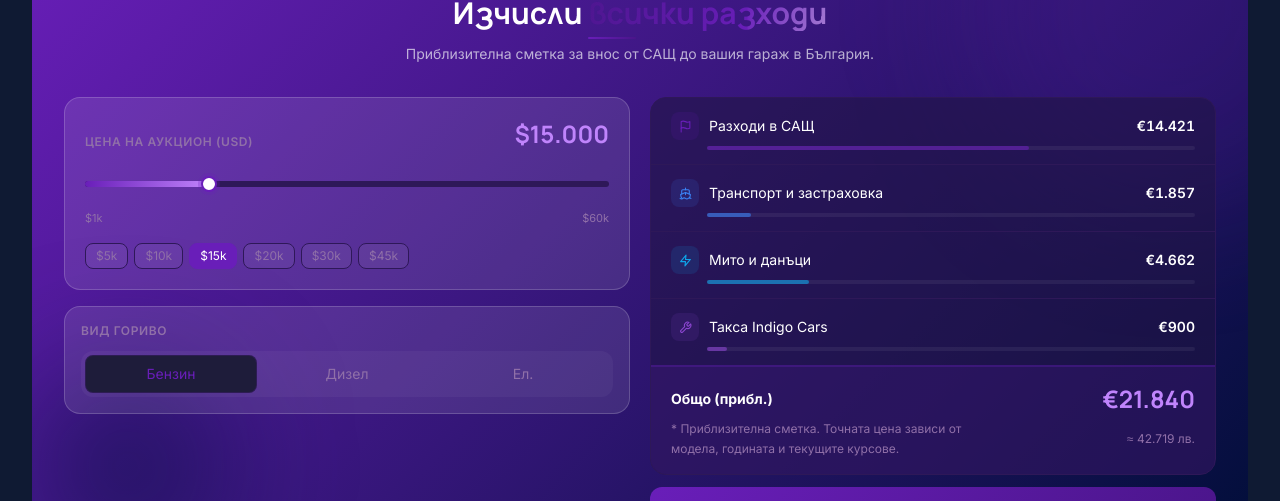
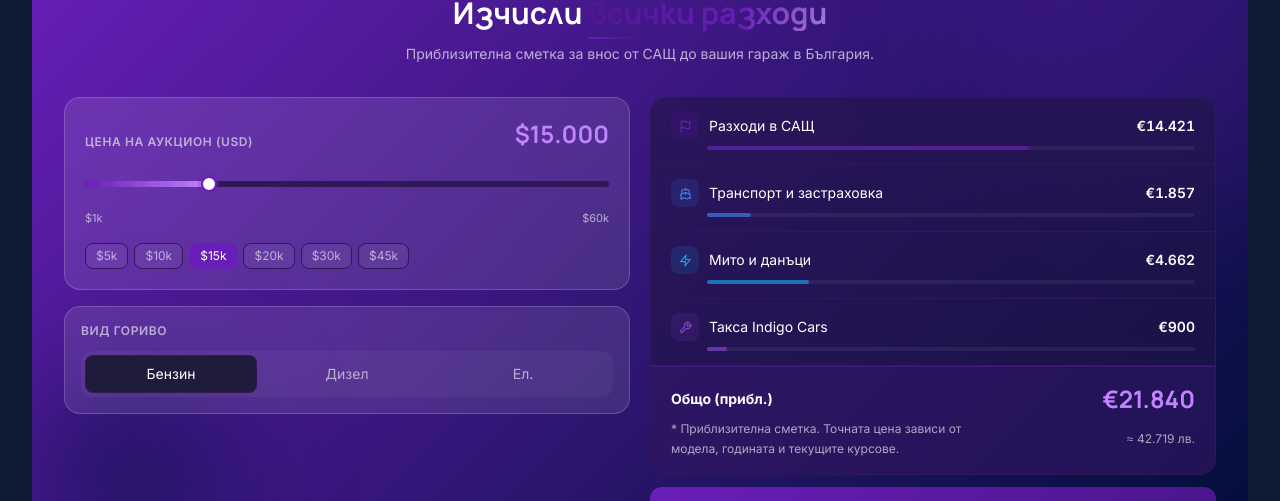
Before and after one commit to xvxvxvxvxv1914/Indigo_Cars, a Next.js app: page / in a window 1280 px wide. Shown: the part 7068-7569 px from the top of the page. Built offline with nearby package versions, Linux system fonts and the light colour scheme; no server answers; the database is empty.

Commit message:
fix: improve calculator contrast in dark mode — brighter labels, white text on selected fuel button

```diff
--- a/src/components/Calculator.tsx
+++ b/src/components/Calculator.tsx
@@ -85,7 +85,7 @@ export default function Calculator({ embed = false }: { embed?: boolean }) {
 
   const cardBg     = embed ? 'rgba(255,255,255,0.08)' : light ? '#ffffff' : 'rgba(32,21,69,0.6)';
   const cardBorder = embed ? '1px solid rgba(255,255,255,0.12)' : light ? '1px solid #E7E4F0' : '1px solid #2e1858';
-  const labelColor = embed ? 'rgba(231,228,240,0.65)' : light ? '#5a3a8a' : '#9070a8';
+  const labelColor = embed ? 'rgba(231,228,240,0.65)' : light ? '#5a3a8a' : 'rgba(231,228,240,0.70)';
   const textColor  = embed ? 'rgba(255,255,255,0.95)' : light ? '#000E38' : '#ffffff';
   const inputCardBg     = embed ? 'rgba(255,255,255,0.08)' : light ? '#ffffff' : 'rgba(255,255,255,0.10)';
   const inputCardBorder = embed ? '1px solid rgba(255,255,255,0.12)' : light ? '1px solid #E7E4F0' : '1px solid rgba(255,255,255,0.18)';
@@ -149,7 +149,7 @@ export default function Calculator({ embed = false }: { embed?: boolean }) {
                 className="flex-1 py-2 rounded-lg text-sm font-medium transition-all"
                 style={{
                   background: fuel === key ? (embed ? 'rgba(105,30,185,0.5)' : light ? 'white' : '#1e1c3a') : 'transparent',
-                  color: fuel === key ? (embed ? 'white' : '#691EB9') : labelColor,
+                  color: fuel === key ? (embed || !light ? 'white' : '#691EB9') : labelColor,
                   border: fuel === key ? `1px solid ${embed ? 'rgba(105,30,185,0.5)' : light ? '#e2e8f0' : 'rgba(105,30,185,0.2)'}` : '1px solid transparent',
                   boxShadow: fuel === key && light && !embed ? '0 1px 4px rgba(0,0,0,0.08)' : 'none',
                 }}>
```
